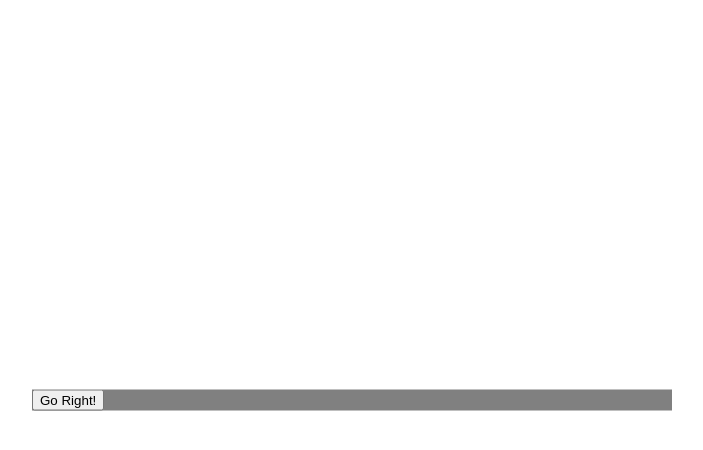
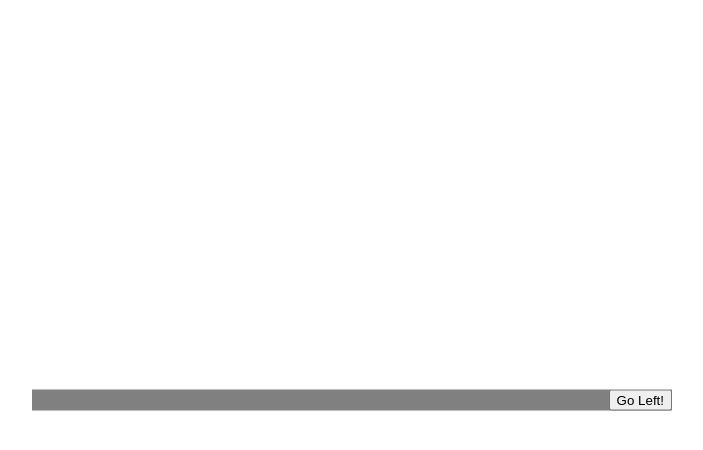
Before and after one commit to AttilaNA/multi-Color-buttons, a plain HTML site: page jumping-button/index.html in a window 1280 px wide. Both pictures are taken after a click on the button "Go Right!". Shown: the whole page, without its empty margins (288-991 px from the left). Drawn offline with Linux system fonts and the light colour scheme.

Commit message:
Implement Jumping button based on the task below
The jumping-button folder contains the files you need for implementing a "jumping" button. When clicking the button, it goes from the right to the left, and the button text changes to Go Left!.

1. When clicking it again, the button goes to the left and the text changes to Go Right!.

2. When opening the jumping-button/index.html file, there is button is on the left side of its container, with the text Go Right!.

3. When the button is on the left side, clicking it results in the button moving to the right side of the container.

4. When the button is on the right side, the button text is Go Left!

5. When the button is on the right side, clicking it results in the button moving to the left side of the container.

```diff
--- a/jumping-button/main.js
+++ b/jumping-button/main.js
@@ -0,0 +1,13 @@
+
+window.addEventListener("load", function (){
+    let button = document.getElementById("flip-flop");
+    button.addEventListener("click", function (){
+        if(button.classList.value === ""){
+            button.classList.add("right");
+            button.textContent = "Go Left!";
+        } else {
+            button.classList.remove("right");
+            button.textContent = "Go Right!";
+        }
+    })
+})
--- a/jumping-button/style.css
+++ b/jumping-button/style.css
@@ -6,3 +6,7 @@
     background-color: gray;
     transform: translate(-50%, -50%);
 }
+
+button#flip-flop.right {
+    float: right;
+}
```
